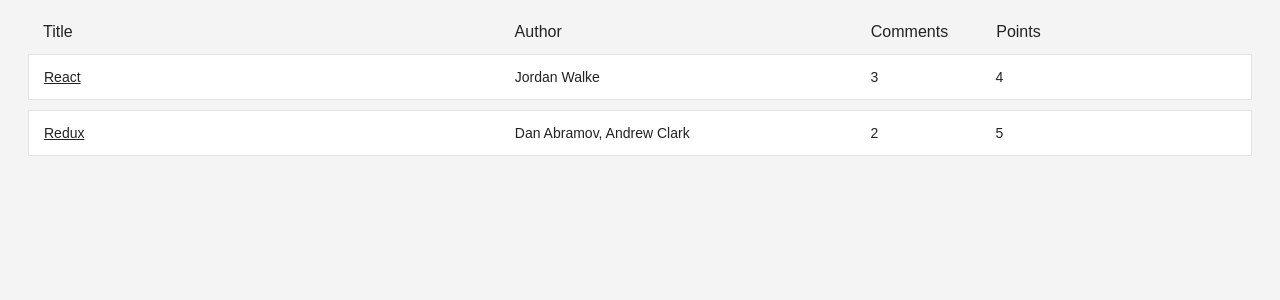
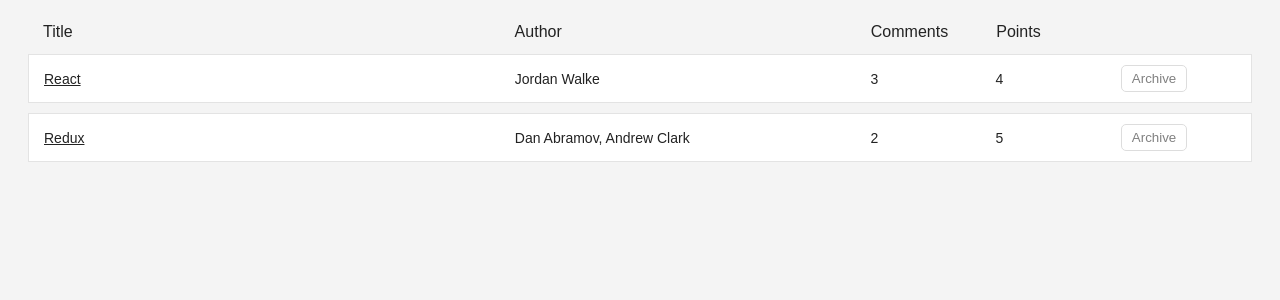
Before and after one commit to astaba/wei_redux, a React (Create React App) app: page / in a window 1280 px wide. Shown: the top 300 px of the page. Built offline with nearby package versions, Linux system fonts and the light colour scheme.

Commit message:
Implement archiving story feature

```diff
--- a/src/components/App.js
+++ b/src/components/App.js
@@ -3,10 +3,10 @@
 
 import Stories from "./Stories";
 
-const App = ({ stories }) => {
+const App = ({ stories, onArchive }) => {
   return (
     <div className="app">
-      <Stories stories={stories} />
+      <Stories stories={stories} onArchive={onArchive}/>
     </div>
   );
 };
--- /dev/null
+++ b/src/components/Button.js
@@ -0,0 +1,19 @@
+import React from "react";
+
+const ButtonInline = ({ children, ...props }) => {
+  return (
+    <Button className="inline-button" {...props}>
+      {children}
+    </Button>
+  );
+};
+
+const Button = ({ type = "button", onClick, className, children }) => {
+  return (
+    <button type={type} onClick={onClick} className={className}>
+      {children}
+    </button>
+  );
+};
+
+export { Button, ButtonInline };
--- a/src/components/Stories.js
+++ b/src/components/Stories.js
@@ -26,12 +26,17 @@
   },
 };
 
-const Stories = ({ stories }) => {
+const Stories = ({ stories, onArchive }) => {
   return (
     <div className="stories">
       <StoriesHeader columns={COLUMNS} />
       {(stories || []).map((story) => (
-        <Story key={story.objectID} story={story} columns={COLUMNS} />
+        <Story
+          key={story.objectID}
+          story={story}
+          columns={COLUMNS}
+          onArchive={onArchive}
+        />
       ))}
     </div>
   );
--- a/src/components/StoriesHeader.js
+++ b/src/components/StoriesHeader.js
@@ -3,9 +3,9 @@
 const StoriesHeader = ({ columns }) => {
   return (
     <div className="stories-header">
-      {Object.keys(columns).map((keys) => (
-        <span style={{ width: columns[keys].width }}>
-          {columns[keys].label}
+      {Object.keys(columns).map((key) => (
+        <span key={key} style={{ width: columns[key].width }}>
+          {columns[key].label}
         </span>
       ))}
     </div>
--- a/src/components/Story.css
+++ b/src/components/Story.css
@@ -1,5 +1,6 @@
 .story {
   display: flex;
+  align-items: center;
   line-height: 24px;
   white-space: nowrap;
   margin: 10px 0;
--- a/src/components/Story.js
+++ b/src/components/Story.js
@@ -1,8 +1,10 @@
 import React from "react";
 import "./Story.css";
 
-const Story = ({ story, columns }) => {
-  const { title, url, author, num_comments, points } = story;
+import { ButtonInline } from "./Button";
+
+const Story = ({ story, columns, onArchive }) => {
+  const { title, url, author, num_comments, points, objectID } = story;
 
   return (
     <div className="story">
@@ -12,7 +14,11 @@
       <span style={{ width: columns.author.width }}>{author}</span>
       <span style={{ width: columns.comments.width }}>{num_comments}</span>
       <span style={{ width: columns.points.width }}>{points}</span>
-      <span style={{ width: columns.archive.width }}></span>
+      <span style={{ width: columns.archive.width }}>
+        <ButtonInline onClick={() => onArchive(objectID)}>
+          Archive
+        </ButtonInline>
+      </span>
     </div>
   );
 };
--- a/src/index.css
+++ b/src/index.css
@@ -27,7 +27,7 @@
 }
 
 button {
-  padding: 10px;
+  padding: 5px 10px;
   border-radius: 5px;
   border: 1px solid #dddddd;
   background: transparent;
--- a/src/index.js
+++ b/src/index.js
@@ -26,7 +26,7 @@
 const root = ReactDOM.createRoot(document.getElementById("root"));
 root.render(
   <React.StrictMode>
-    <App stories={stories}/>
+    <App stories={stories} onArchive={() => {}} />
   </React.StrictMode>
 );
 
```
